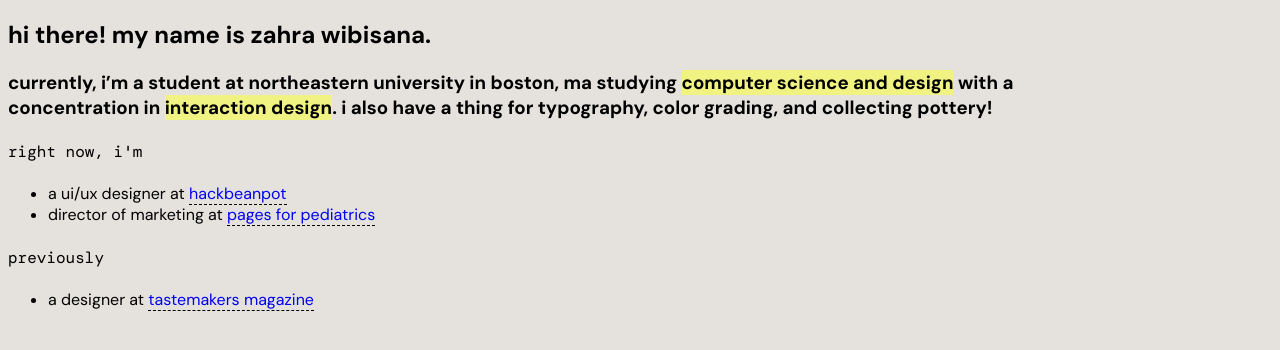
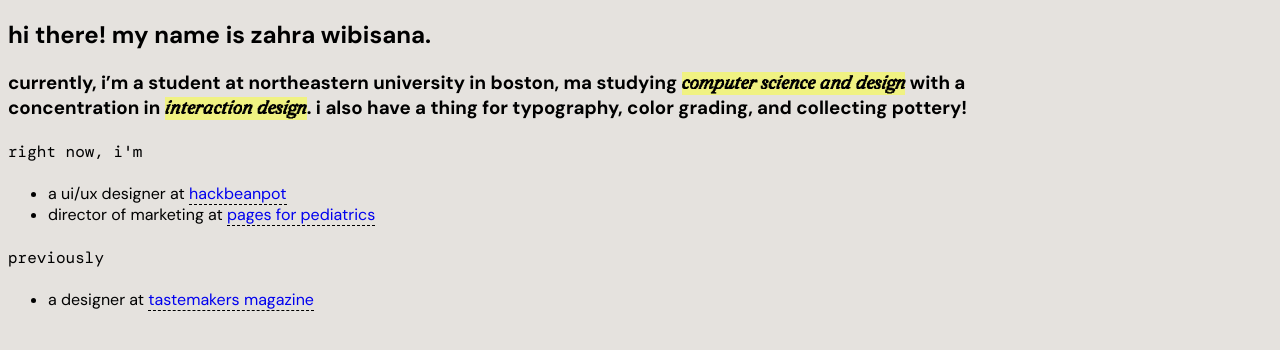
Before and after one commit to zwibisana/zwibisana-portfolio, a plain HTML site: page index.html in a window 1280 px wide. Shown: the part 408-758 px from the top of the page. Drawn offline with nearby package versions, Linux system fonts and the light colour scheme; a web font is replaced by a local one.

Commit message:
added font

```diff
--- a/landingPage.css
+++ b/landingPage.css
@@ -3,6 +3,11 @@ html, body {
     width: 90%;
     font-family: "DM Sans", sans-serif;
 }
+
+@font-face {
+    font-family: "redaction italic";
+    src: url("/assets/redaction-font.woff2") format('woff');
+  }
 
 .list {
     display: grid;
@@ -37,6 +42,7 @@ html, body {
 
 .yellow-background {
     background-color: #F0F282;
+    font-family: "redaction italic";
 }
 
 .org-link {
```
Also changed, not shown: assets/redaction-font.woff2 (added).
